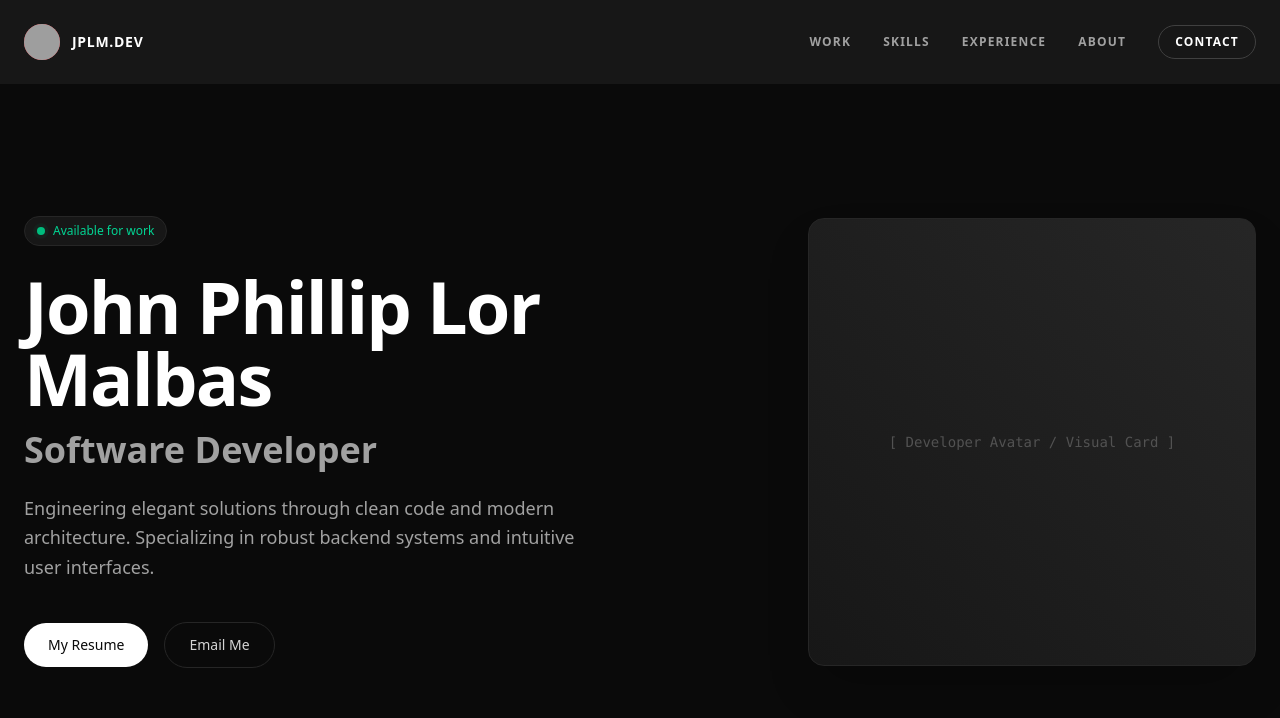
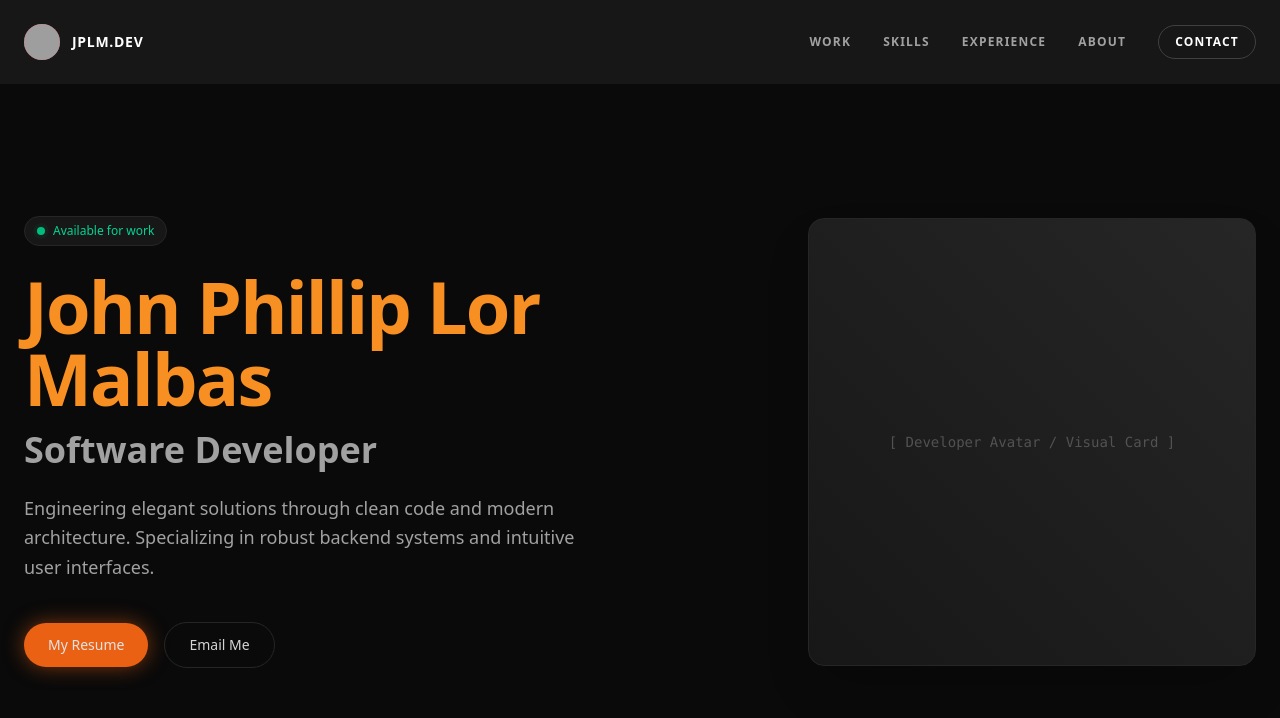
Before and after one commit to Zaido219/personal-portfolio, a React (Vite) app: page / in a window 1280 px wide. Shown: the top 718 px of the page. Built offline with nearby package versions, Linux system fonts and the light colour scheme; grey boxes are pictures that could not be loaded.

Commit message:
style:added a shared glow componenet

```diff
--- a/src/components/HeroSection/ProfileHeader.jsx
+++ b/src/components/HeroSection/ProfileHeader.jsx
@@ -118,7 +118,7 @@ const HeroCTA = () => (
       href="/resume.pdf"
       target="_blank"
       rel="noopener noreferrer"
-      className="px-6 py-3 rounded-full bg-white text-neutral-950 font-medium text-sm hover:bg-neutral-200 transition-colors duration-200"
+      className="px-6 py-3 rounded-full bg-[#EA6113] text-neutral-200 font-medium text-sm transition-all duration-200 shadow-[0_0_20px_rgba(234,97,19,0.5)] hover:shadow-[0_0_28px_rgba(234,97,19,0.7)]"
     >
       My Resume
     </a>
@@ -142,7 +142,7 @@ export const HeroSection = () => {
         <div className="flex-1 max-w-2xl">
           <StatusBadge text="Available for work" />
 
-          <h1 className="text-4xl sm:text-6xl lg:text-7xl font-extrabold tracking-tight text-white mb-4 leading-none">
+          <h1 className="text-4xl sm:text-6xl lg:text-7xl font-extrabold tracking-tight text-[#F88F22] mb-4 leading-none">
             John Phillip Lor Malbas
           </h1>
 
--- /dev/null
+++ b/src/components/Shared/Glow.tsx
@@ -0,0 +1,27 @@
+import { type ReflectedGlowProps} from "../../interface/types";
+
+/**
+ * SRP: Manages ambient backlighting mechanics (stacking context, blur, and positioning)
+ * OCP: Accepts any JSX child/styling without requiring explicit color props or config changes
+ */
+export const ReflectedGlow = ({
+  children,
+  blur = 'blur-md',
+  opacity = 'opacity-50',
+  hoverOpacity = 'group-hover:opacity-80'
+} : ReflectedGlowProps) => {
+  return (
+    <div className="relative isolate inline-flex group">
+      {/* Background Reflection Layer */}
+      <div
+        aria-hidden="true"
+        className={`absolute -inset-0.5 ${blur} ${opacity} ${hoverOpacity} -z-10 transition-opacity duration-300 pointer-events-none select-none`}
+      >
+        {children}
+      </div>
+
+      {/* Primary Interactive Child */}
+      {children}
+    </div>
+  );
+};
--- a/src/interface/types.ts
+++ b/src/interface/types.ts
@@ -1,6 +1,12 @@
 import { Children, type ReactNode } from "react"
 
 
+export interface ReflectedGlowProps{
+    children:ReactNode,
+    blur? : string,
+    opacity?: string,
+    hoverOpacity? : string
+}
 
 export interface groupCardProps{
     children:ReactNode
```
